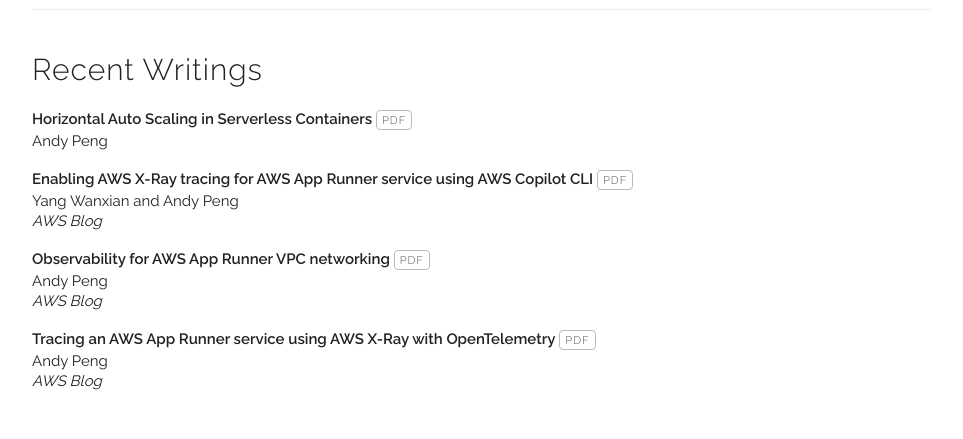
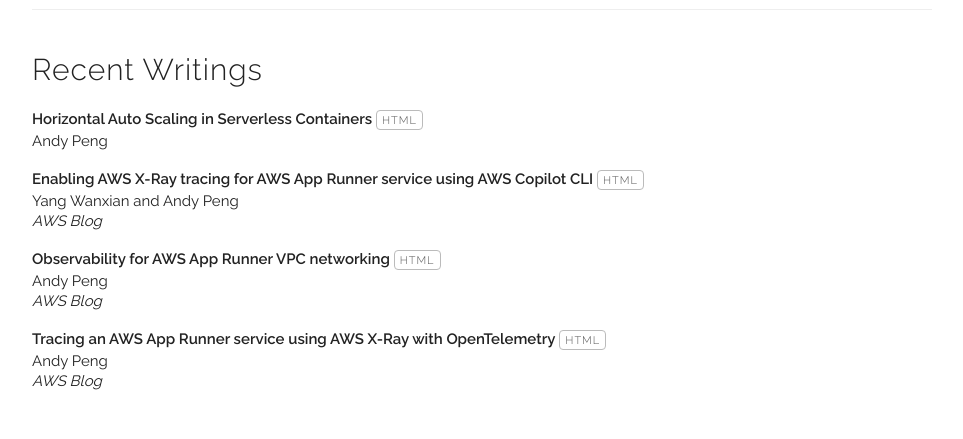
Before and after one commit to gfw001/gfw001.github.io, a Jekyll site: the page publications.html, which Jekyll copies as it is, in a window 1280 px wide. Shown: the part 631-1070 px from the top of the page, without its empty margins (158-1121 px from the left). Built offline with Jekyll 4.4.1, drawn with Linux system fonts in a browser that asks for light colours.

Commit message:
Update publications.html

```diff
--- a/publications.html
+++ b/publications.html
@@ -162,7 +162,7 @@
 
 <div class="paper">
    <p class="title"><b>Horizontal Auto Scaling in Serverless Containers</b>
-     <a class="button" href="https://medium.com/@pymhq/horizontal-auto-scaling-in-serverless-containers-857bb5c6a368" target="_blank">PDF</a>
+     <a class="button" href="https://medium.com/@pymhq/horizontal-auto-scaling-in-serverless-containers-857bb5c6a368" target="_blank">HTML</a>
    </p>
   <p>Andy Peng</p>
   <p><i></i></p>
@@ -173,7 +173,7 @@
 
 <div class="paper">
    <p class="title"><b>Enabling AWS X-Ray tracing for AWS App Runner service using AWS Copilot CLI</b>
-     <a class="button" href="https://aws.amazon.com/cn/blogs/containers/enabling-aws-x-ray-tracing-for-aws-app-runner-service-using-aws-copilot-cli/" target="_blank">PDF</a>
+     <a class="button" href="https://aws.amazon.com/cn/blogs/containers/enabling-aws-x-ray-tracing-for-aws-app-runner-service-using-aws-copilot-cli/" target="_blank">HTML</a>
    </p>
   <p>Yang Wanxian and Andy Peng</p>
   <p><i>AWS Blog</i></p>
@@ -184,7 +184,7 @@
 
 <div class="paper">
    <p class="title"><b>Observability for AWS App Runner VPC networking</b>
-     <a class="button" href="https://aws.amazon.com/blogs/containers/observability-for-aws-app-runner-vpc-networking/" target="_blank">PDF</a>
+     <a class="button" href="https://aws.amazon.com/blogs/containers/observability-for-aws-app-runner-vpc-networking/" target="_blank">HTML</a>
    </p>
   <p>Andy Peng</p>
   <p><i>AWS Blog</i></p>
@@ -195,7 +195,7 @@
 
 <div class="paper">
    <p class="title"><b>Tracing an AWS App Runner service using AWS X-Ray with OpenTelemetry</b>
-     <a class="button" href="https://aws.amazon.com/blogs/containers/tracing-an-aws-app-runner-service-using-aws-x-ray-with-opentelemetry/" target="_blank">PDF</a>
+     <a class="button" href="https://aws.amazon.com/blogs/containers/tracing-an-aws-app-runner-service-using-aws-x-ray-with-opentelemetry/" target="_blank">HTML</a>
    </p>
   <p>Andy Peng</p>
   <p><i>AWS Blog</i></p>
```
